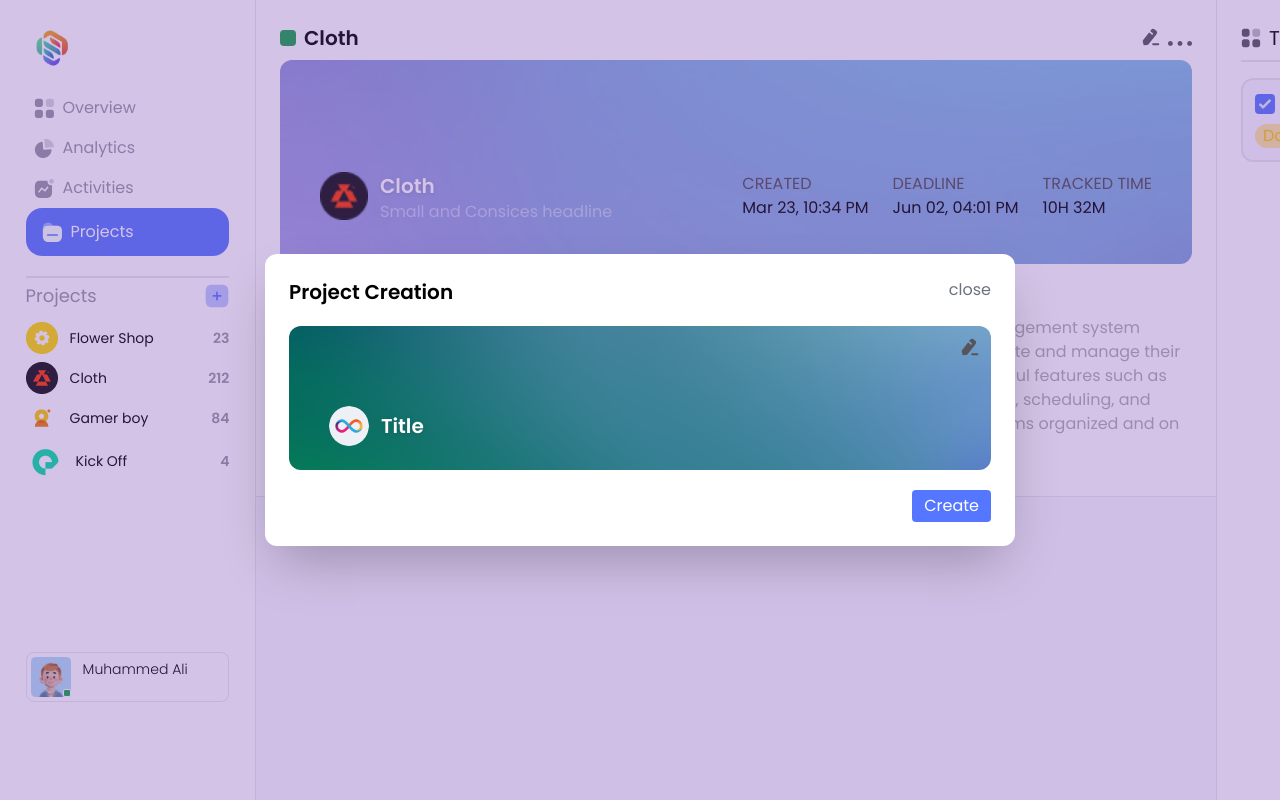
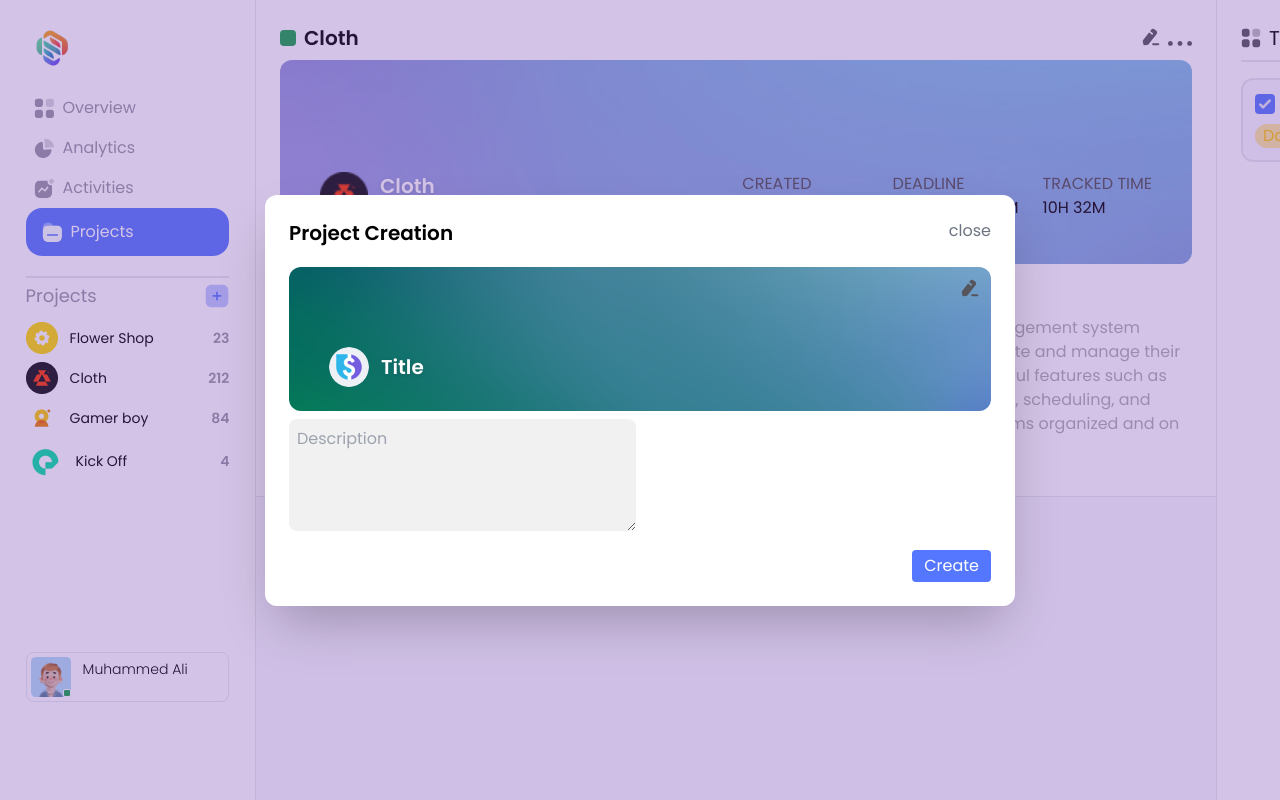
Before and after one commit to KHARBAQOssama/SprintSnap-, a React (Vite) app in the folder Client/: page /test in a window 1280 px wide. Both pictures are taken after a click on the button 217 px from the left and 296 px from the top of the page. Shown: the top 800 px of the page. Built offline with nearby package versions, Linux system fonts and the light colour scheme.

Commit message:
Update Modal view in Client

```diff
--- a/Client/src/views/Modal.jsx
+++ b/Client/src/views/Modal.jsx
@@ -3,15 +3,13 @@ import EditIcon from "../components/icons/EditIcon";
 
 const Modal = ({ open, closeModal }) => {
   const [title, setTitle] = useState("Title");
+  const [isLoading, setIsLoading] = useState(false);
   const [coverNumber, setCoverNumber] = useState(
     Math.floor(Math.random() * 140) + 1
   );
   const [iconNumber, setIconNumber] = useState(
-    Math.floor(Math.random() * 600) + 1
+    Math.floor(Math.random() * 677) + 1
   );
-  // const [projectIcon, setProjectIcon] = useState(
-  //   Math.floor(Math.random() * 600) + 1
-  // );
   const [coverPickingOn, setCoverPicking] = useState(false);
   const [iconPickingOn, setIconPicking] = useState(false);
   const covers = [];
@@ -50,7 +48,7 @@ const Modal = ({ open, closeModal }) => {
   };
   if (!open) return <></>;
   return (
-    <div className="w-[100vw] h-[100vh] absolute top-0 left-0 bg-[#7442b050] flex items-center justify-center">
+    <div className="w-[100vw] h-[100vh] overflow-scroll absolute top-0 left-0 bg-[#7442b050] flex items-center justify-center">
       <div className="shadow-2xl bg-white max-w-[750px] min-w-[320px] w-full p-6 rounded-xl relative">
         <h1 className="text-xl font-semibold">Project Creation</h1>
         <div className="py-3">
@@ -120,9 +118,22 @@ const Modal = ({ open, closeModal }) => {
               <EditIcon />
             </button>
           </div>
+          <div className="flex gap-2">
+            <div className="flex-1">
+              <textarea
+                className="w-full bg-[#F1F1F1] p-2 rounded-lg focus:outline-none"
+                rows={4}
+                placeholder="Description"
+              ></textarea>
+            </div>
+            <div className="flex-1"></div>
+          </div>
         </div>
         <div className="flex">
-          <button className="ms-auto px-3 text-white py-1 rounded bg-[#5577FF]">
+          <button
+            className="ms-auto px-3 text-white py-1 rounded bg-[#5577FF]"
+            onClick={() => setIsLoading(true)}
+          >
             Create
           </button>
         </div>
```
